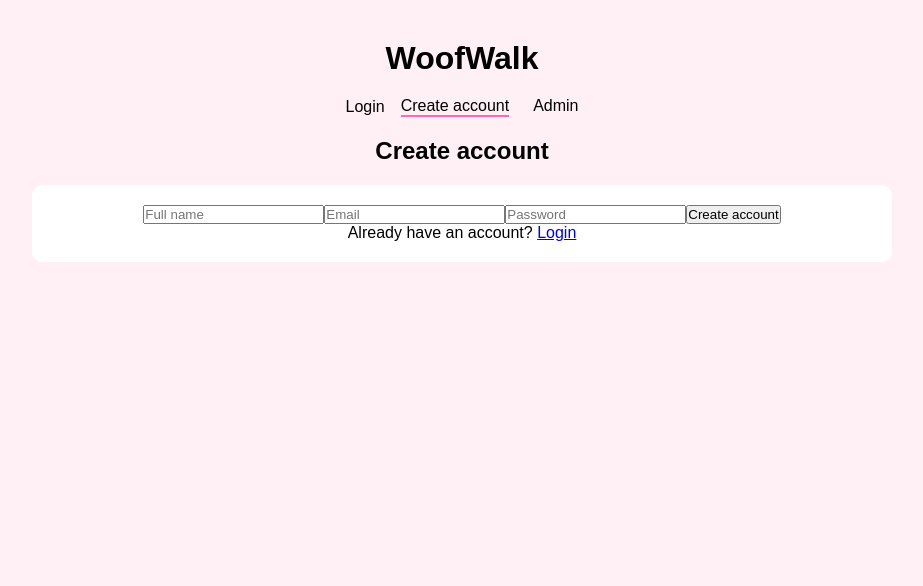
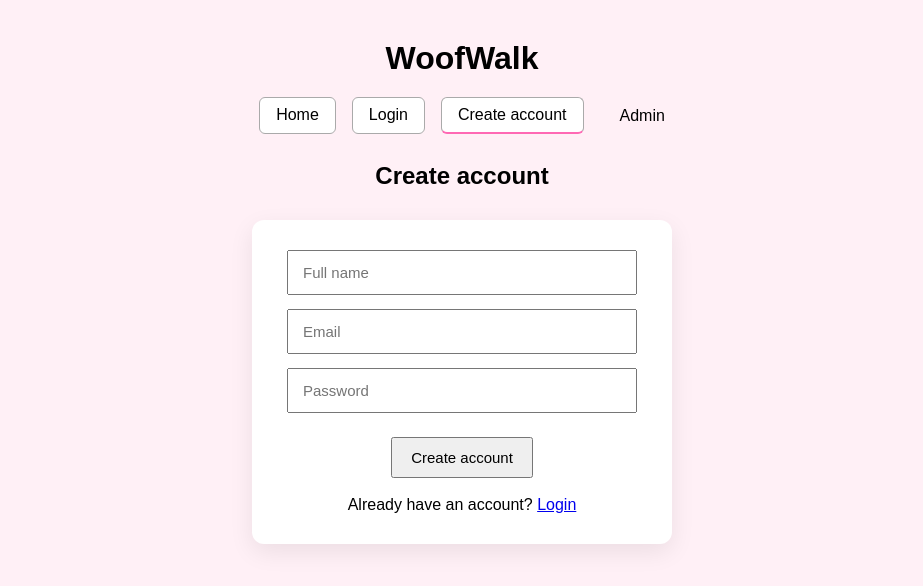
Before and after one commit to userAza/woofwalk-frontend, a Vue app: page /register in a window 1280 px wide. Shown: the top 586 px of the page, without its empty margins (178-1101 px from the left). Built offline with nearby package versions, Linux system fonts and the light colour scheme.

Commit message:
layoutttt

```diff
--- a/src/App.vue
+++ b/src/App.vue
@@ -28,12 +28,14 @@ function logout() {
   <nav class="nav">
     <!-- NOT LOGGED IN -->
     <template v-if="!isLoggedIn">
-        <div class="auth-grid">
-          <router-link to="/login">Login</router-link>
-          <router-link to="/register">Create account</router-link>
+      <div class="nav-grid">
+        <router-link class="nav-btn" to="/">Home</router-link>
+        <router-link class="nav-btn" to="/login">Login</router-link>
+        <router-link class="nav-btn" to="/register">Create account</router-link>
       </div>
 
-        <router-link to="/admin/login">Admin</router-link>
+      <!-- Admin stays separate -->
+      <router-link class="admin-link" to="/admin/login">Admin</router-link>
     </template>
 
     <!-- LOGGED IN -->
@@ -47,6 +49,7 @@ function logout() {
     </template>
   </nav>
 
+
     <router-view />
   </div>
 </template>
@@ -58,4 +61,32 @@ function logout() {
   gap: 16px;
   align-items: center;
 }
+.nav-grid {
+  display: grid;
+  grid-auto-flow: column;
+  gap: 16px;
+  margin-bottom: 8px;
+}
+
+.nav-btn {
+  padding: 8px 16px;
+  border: 1px solid #aaa;
+  border-radius: 6px;
+  text-decoration: none;
+  background: white;
+  font-weight: 500;
+}
+
+.nav-btn:hover {
+  background: #f3f3f3;
+}
+
+.admin-link {
+  margin-left: 12px;
+  position: relative;
+  top: 10px; /* lowers it slightly to align with buttons */
+
+
+}
+
 </style>
--- a/src/pages/home.vue
+++ b/src/pages/home.vue
@@ -12,7 +12,7 @@ const isLoggedIn = computed(() => !!localStorage.getItem("token"));
       WoofWalk helps you find trusted dog walkers near you.<br />
       Choose based on location, availability, price, and reviews.<br />
       Book a walk in a few clicks and relax.<br />
-      Log in or joins us to get started!
+    <strong>Log in or joins us to get started!</strong>
     </p>
 
     <p class="hero-joke">
--- a/src/pages/login.vue
+++ b/src/pages/login.vue
@@ -55,3 +55,41 @@ async function submit() {
     </div>
   </div>
 </template>
+
+<style scoped>
+    .page {
+  padding-top: 5px;
+  padding-bottom: 140px;
+}
+
+h2 {
+  margin-bottom: 40px;
+  font-size: 28px;
+}
+
+.card {
+  max-width: 520px;          /* wider */
+  padding: 32px 36px;        /* more space inside */
+}
+
+.card input {
+  width: 100%;
+  padding: 12px 14px;        /* taller inputs */
+  font-size: 16px;
+  margin-bottom: 14px;
+}
+
+.card button {
+  padding: 12px 18px;        /* bigger button */
+  font-size: 16px;
+}
+
+.card p {
+  margin-top: 16px;
+  font-size: 14px;
+}
+.card {
+  margin: 0 auto;   /* ← THIS centers it */
+}
+
+</style scoped>
--- a/src/pages/register.vue
+++ b/src/pages/register.vue
@@ -58,3 +58,44 @@ async function submit() {
     </div>
   </div>
 </template>
+
+<style scoped>
+    .hint {
+  margin-top: 18px;
+}
+
+    .page {
+  display: flex;
+  flex-direction: column;
+  align-items: center;
+}
+
+/* the white box */
+.card {
+  margin: 0 auto;
+  width: 420px;              /* bigger */
+  padding: 30px 35px;        /* more space */
+  border-radius: 12px;
+  box-shadow: 0 8px 24px rgba(0, 0, 0, 0.08);
+}
+
+/* inputs */
+.card input {
+  width: 100%;
+  padding: 12px 14px;
+  font-size: 15px;
+  margin-bottom: 14px;
+}
+
+/* button */
+.card button {
+  padding: 10px 18px;
+  font-size: 15px;
+  margin-top: 10px;
+}
+
+/* title spacing */
+h2 {
+  margin-bottom: 30px;
+}
+</style scoped>
```
Lines whose indentation alone changed are shown as unchanged.
